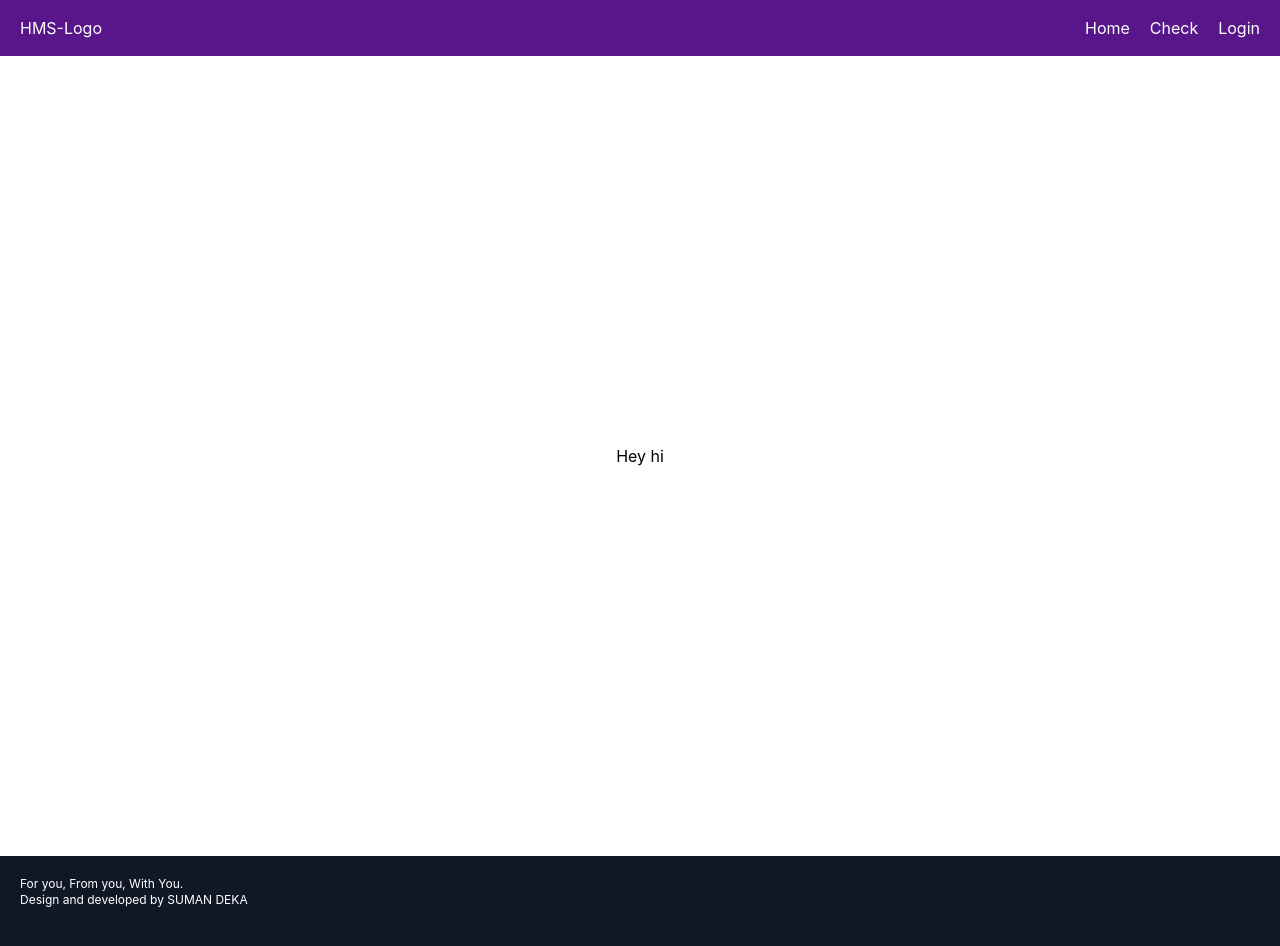
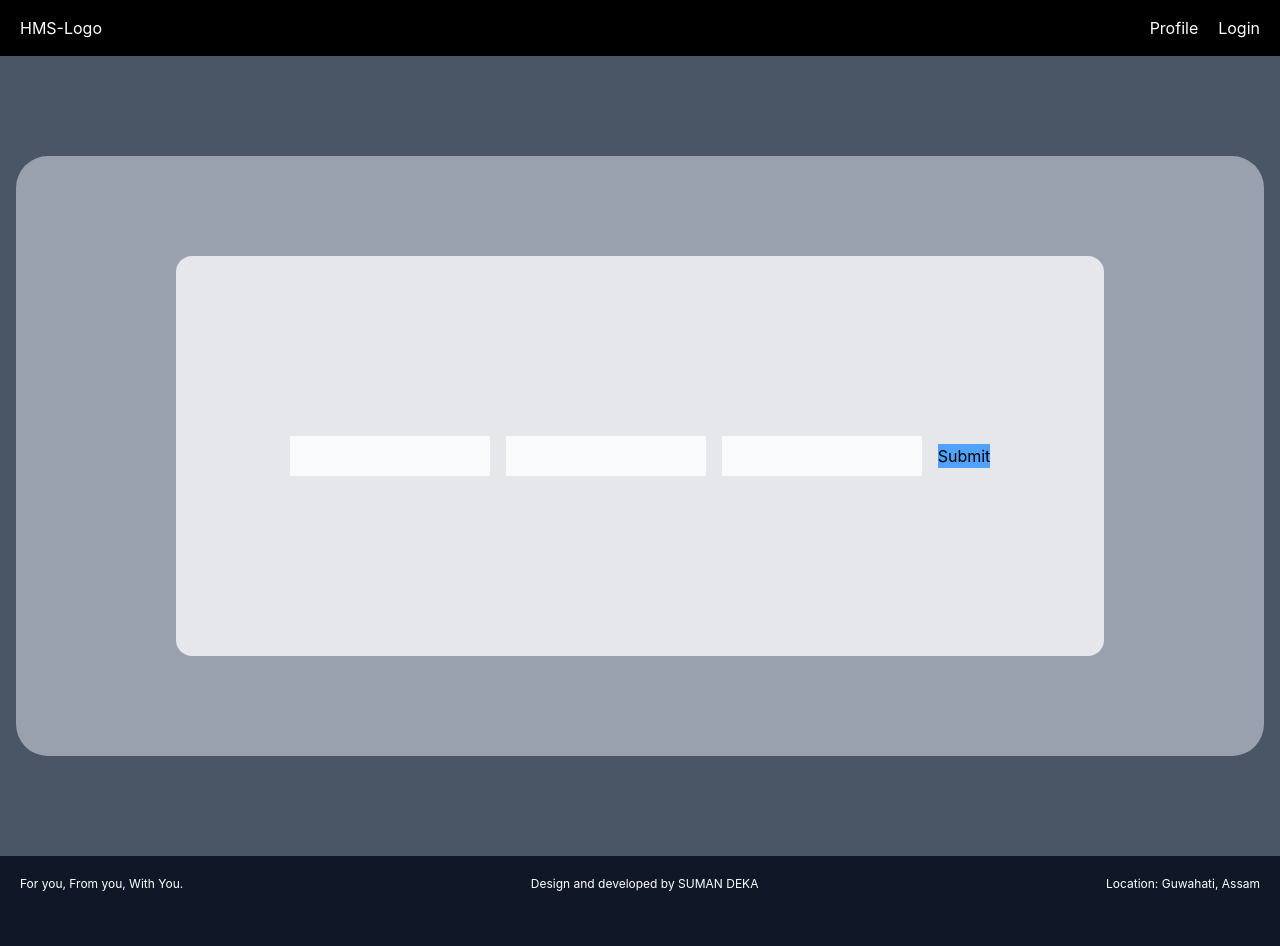
Before and after one commit to SumanDeka01/HMS-Portal, a React (Vite) app in the folder frontend/: page / in a window 1280 px wide. Shown: the top 946 px of the page. Built offline with nearby package versions, Linux system fonts and the light colour scheme.

Commit message:
feat: frontend prototype

```diff
--- a/frontend/src/components/Footer.tsx
+++ b/frontend/src/components/Footer.tsx
@@ -1,9 +1,12 @@
 const Footer = () => {
   return (
     <div className="bg-gray-900 text-white h-35 p-5 text-xs">
-      <div>
+      <div className="flex justify-between">
         <p>For you, From you, With You.</p>
         <p>Design and developed by SUMAN DEKA</p>
+        <div>
+          <p>Location: Guwahati, Assam</p>
+        </div>
       </div>
     </div>
   );
--- a/frontend/src/components/Navbar.tsx
+++ b/frontend/src/components/Navbar.tsx
@@ -1,10 +1,9 @@
 const Navbar = () => {
   return (
-    <div className="bg-purple-900 flex justify-between text-white h-14 items-center p-5">
+    <div className="bg-black flex justify-between text-white h-14 items-center p-5">
       <a href="">HMS-Logo</a>
       <div className="flex gap-5">
-        <a href="">Home</a>
-        <a href="">Check</a>
+        <a href="">Profile</a>
         <a href="">Login</a>
       </div>
     </div>
--- a/frontend/src/pages/Home.tsx
+++ b/frontend/src/pages/Home.tsx
@@ -1,8 +1,14 @@
 const Home = () => {
   return (
-    <div className="h-screen flex justify-center items-center">
-      <div className="">
-        <a href="">Hey hi</a>
+    <div className="h-screen bg-gray-600 flex justify-center items-center">
+      <div className="bg-gray-400 w-screen m-4 h-150 flex justify-center items-center rounded-4xl">
+        {/* <h1>Get your gatepass here</h1> */}
+        <div className="bg-gray-200 w-full m-40 h-100 rounded-2xl flex justify-center items-center gap-4">
+          <input className="bg-gray-50 w-50 h-10"></input>
+          <input className="bg-gray-50 w-50 h-10"></input>
+          <input className="bg-gray-50 w-50 h-10"></input>
+          <button className="bg-blue-400">Submit</button>
+        </div>
       </div>
     </div>
   );
```
